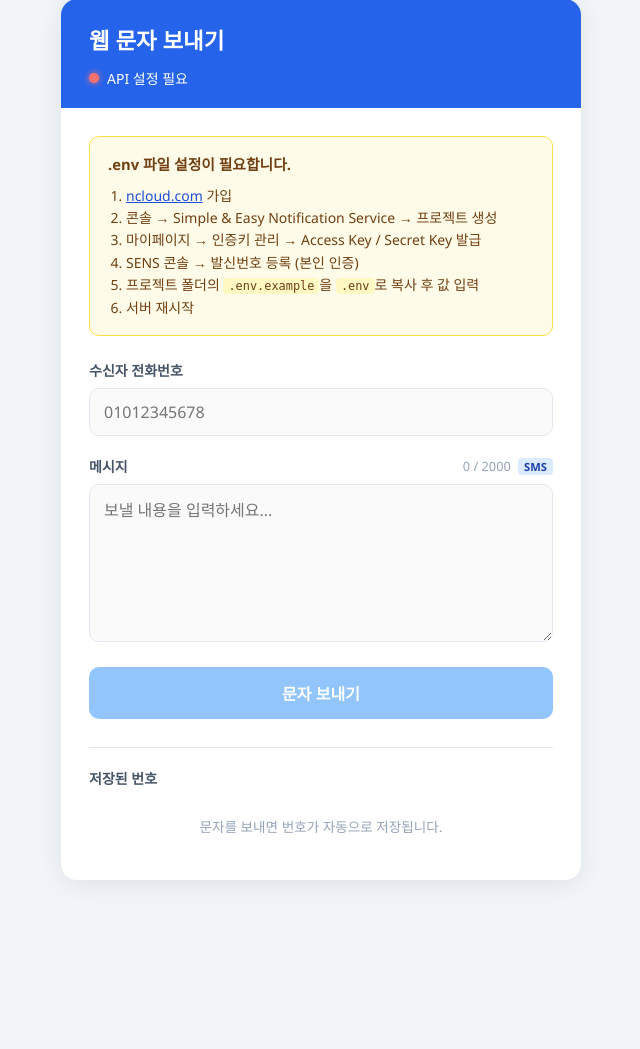
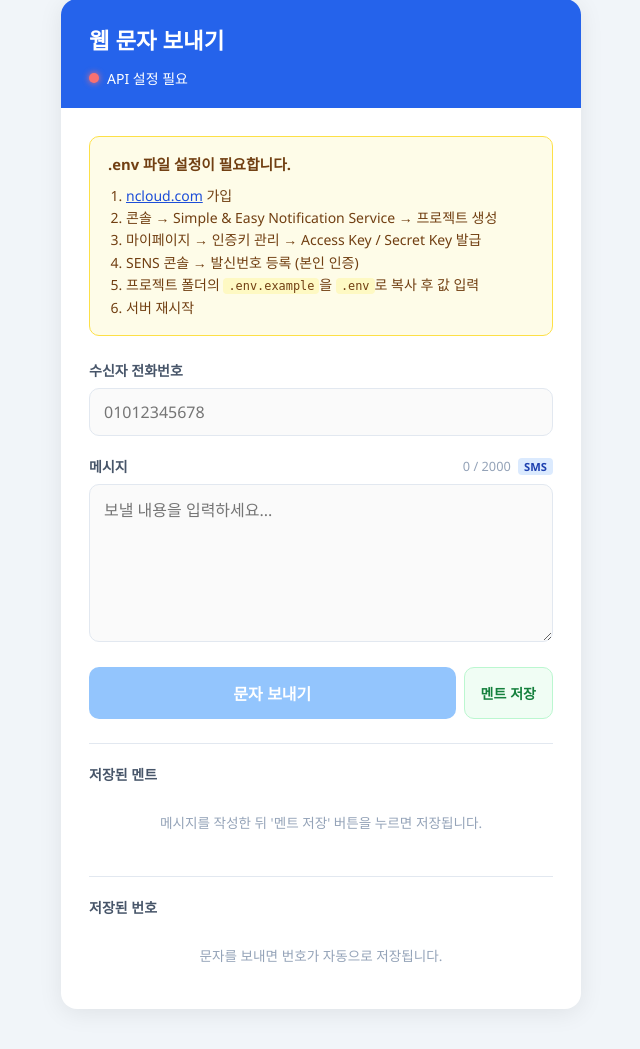
Before and after one commit to ChangYunYi/web-sms-sender, a FastAPI app: page / in a window 1280 px wide. Shown: the part 41-1090 px from the top of the page, without its empty margins (319-959 px from the left). Before the commit the page ends 921 px from the top, so only its background shows below. Run offline with FastAPI, Linux system fonts and the light colour scheme; data that the repository does not hold is empty; parts of the project's set-up code (start-up, migrations or seed data) failed here and were passed over.

Commit message:
멘트 저장/불러오기 기능 추가 및 SMS 발송 버그 수정
- 브라우저 localStorage 기반 멘트 저장/불러오기/삭제 기능
- SENS API content 필드 위치 수정 (messages 내부 → 최상위)
- 한글 메시지 ASCII 인코딩 오류 수정 (UTF-8 직접 인코딩)
- PyInstaller windowed 모드 stderr NoneType 오류 수정
- API 키 ASCII 검증 추가

Co-Authored-By: Claude Opus 4.6 (1M context) <noreply@anthropic.com>

```diff
--- a/static/style.css
+++ b/static/style.css
@@ -128,6 +128,29 @@ textarea {
 
 .btn:active {
   transform: scale(0.98);
+}
+
+/* 폼 버튼 영역 */
+.form-actions {
+  display: flex;
+  gap: 8px;
+}
+
+.form-actions .btn-primary {
+  flex: 1;
+}
+
+.btn-save-template {
+  background: #f0fdf4;
+  color: #15803d;
+  border: 1.5px solid #bbf7d0;
+  padding: 14px 16px;
+  font-size: 0.875rem;
+  white-space: nowrap;
+}
+
+.btn-save-template:hover {
+  background: #dcfce7;
 }
 
 .btn-primary {
@@ -479,6 +502,22 @@ textarea {
   background: #e2e8f0;
 }
 
+/* ── 저장된 멘트 섹션 ── */
+.templates-section {
+  margin-top: 24px;
+  border-top: 1px solid #e2e8f0;
+  padding-top: 20px;
+}
+
+.template-card .contact-main {
+  cursor: pointer;
+}
+
+.template-card:hover {
+  border-color: #86efac;
+  background: #f0fdf4;
+}
+
 /* 반응형 */
 @media (max-width: 480px) {
   body { padding: 20px 12px; }
--- a/templates/index.html
+++ b/templates/index.html
@@ -65,6 +65,7 @@
         ></textarea>
       </div>
 
+      <div class="form-actions">
         <button
           type="submit"
           class="btn btn-primary"
@@ -73,7 +74,27 @@
         >
           <span id="sendBtnText">문자 보내기</span>
         </button>
+        <button
+          type="button"
+          class="btn btn-save-template"
+          onclick="saveTemplate()"
+          title="현재 메시지를 멘트로 저장"
+        >멘트 저장</button>
+      </div>
     </form>
+
+    <!-- 저장된 멘트 -->
+    <section class="templates-section" id="templatesSection">
+      <div class="contacts-header">
+        <span class="contacts-title">저장된 멘트</span>
+        <span class="contacts-count" id="templatesCount"></span>
+      </div>
+      <div id="templatesList" class="contacts-list">
+        <p class="contacts-empty" id="templatesEmpty" style="display:none;">
+          메시지를 작성한 뒤 '멘트 저장' 버튼을 누르면 저장됩니다.
+        </p>
+      </div>
+    </section>
 
     <!-- 결과 메시지 -->
     <div id="resultBox" class="result-box" style="display:none;"></div>
@@ -263,6 +284,88 @@
     await loadContacts();
   }
 
+  // ── 멘트 저장 (localStorage) ──────────────────────────────
+
+  function getTemplates() {
+    try { return JSON.parse(localStorage.getItem('sms_templates') || '[]'); }
+    catch { return []; }
+  }
+
+  function setTemplates(list) {
+    localStorage.setItem('sms_templates', JSON.stringify(list));
+  }
+
+  function saveTemplate() {
+    const msg = document.getElementById('message').value.trim();
+    if (!msg) { alert('저장할 메시지를 먼저 입력해주세요.'); return; }
+
+    const title = prompt('멘트 이름을 입력하세요:', msg.substring(0, 20));
+    if (title === null) return;
+
+    const templates = getTemplates();
+    templates.unshift({
+      id: Date.now(),
+      title: title.trim() || msg.substring(0, 20),
+      content: msg,
+    });
+    setTemplates(templates);
+    loadTemplates();
+  }
+
+  function loadTemplates() {
+    const templates = getTemplates();
+    const list = document.getElementById('templatesList');
+    const empty = document.getElementById('templatesEmpty');
+    const count = document.getElementById('templatesCount');
+
+    list.querySelectorAll('.template-card').forEach(el => el.remove());
+
+    if (templates.length === 0) {
+      empty.style.display = 'block';
+      count.textContent = '';
+      return;
+    }
+
+    empty.style.display = 'none';
+    count.textContent = templates.length + '개';
+
+    templates.forEach(t => {
+      const card = document.createElement('div');
+      card.className = 'contact-card template-card';
+
+      const preview = t.content.length > 40 ? t.content.substring(0, 40) + '...' : t.content;
+
+      card.innerHTML = `
+        <div class="contact-main" onclick="useTemplate(${t.id})" title="${escHtml(t.content)}">
+          <span class="contact-name">${escHtml(t.title)}</span>
+          <span class="contact-sub">${escHtml(preview)}</span>
+        </div>
+        <div class="contact-actions">
+          <button class="contact-btn del-btn" title="삭제" onclick="deleteTemplate(${t.id})">×</button>
+        </div>
+      `;
+      list.appendChild(card);
+    });
+  }
+
+  function useTemplate(id) {
+    const templates = getTemplates();
+    const t = templates.find(x => x.id === id);
+    if (!t) return;
+
+    const msgEl = document.getElementById('message');
+    msgEl.value = t.content;
+    msgEl.focus();
+    msgEl.dispatchEvent(new Event('input'));
+  }
+
+  function deleteTemplate(id) {
+    if (!confirm('이 멘트를 삭제할까요?')) return;
+    const templates = getTemplates().filter(x => x.id !== id);
+    setTemplates(templates);
+    loadTemplates();
+  }
+
   // ── 유틸 ──
   function escHtml(str) {
     return String(str)
@@ -278,6 +381,7 @@
 
   // 초기 로드
   loadContacts();
+  loadTemplates();
 </script>
 </body>
 </html>
```
Lines whose indentation alone changed are shown as unchanged.
